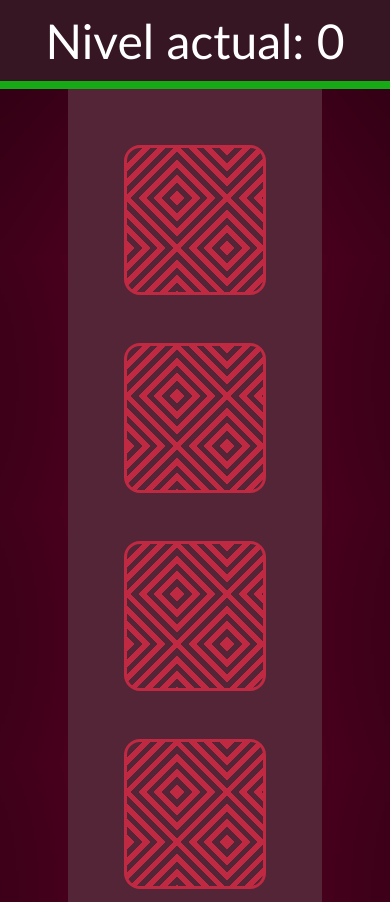
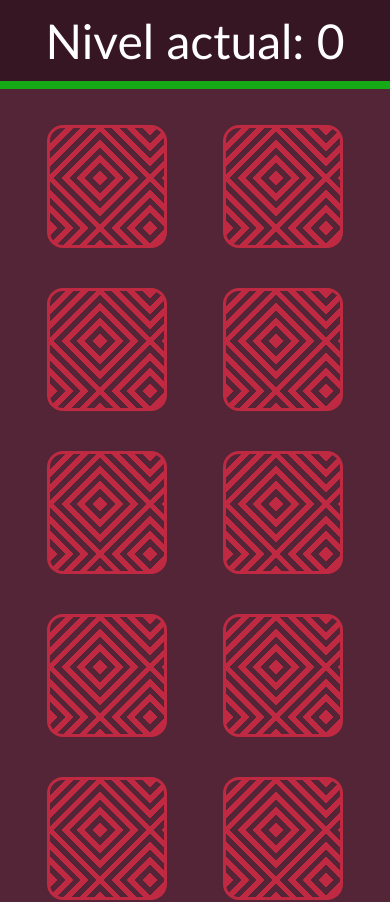
Before and after one commit to brian101016/taller-react, a React (Create React App) app: page / in a window 390 px wide. Shown: the top 902 px of the page. Built offline with nearby package versions, Linux system fonts and the light colour scheme.

Commit message:
Responsive

```diff
--- a/src/theme/styles.css
+++ b/src/theme/styles.css
@@ -65,19 +65,18 @@ h1,
 
 .cards-container {
   background-color: var(--color-bg-light);
-  width: 65%;
   margin: auto;
   display: grid;
   grid-template-columns: 1fr 1fr 1fr 1fr;
-  /* gap: 3rem; */
   padding: 2rem;
+  border-radius: 3rem;
 }
 
 /* ################################################## CARDS */
 .card {
   margin: 1.5rem;
   width: 150px;
-  height: 150px;
+  aspect-ratio: 1/1;
   border-radius: 1rem;
   position: relative;
   justify-self: center;
@@ -209,9 +208,29 @@ h1,
 }
 
 /* ################################################## RESPONSIVE */
-@media screen and (max-width: 600px) {
+@media screen and (max-width: 1000px) {
+  .cards-container {
+    padding: 0;
+    border-radius: 2rem;
+  }
+}
+
+@media screen and (max-width: 800px) {
   .cards-container {
     display: flex;
     flex-wrap: wrap;
+    align-items: center;
+    justify-content: space-evenly;
+    border-radius: 0;
+    padding: 1rem 0;
+  }
+  .card {
+    width: 120px;
   }
 }
+
+@media screen and (max-width: 500px) {
+  .card {
+    margin: 1.25rem 0.5rem;
+  }
+}
```
